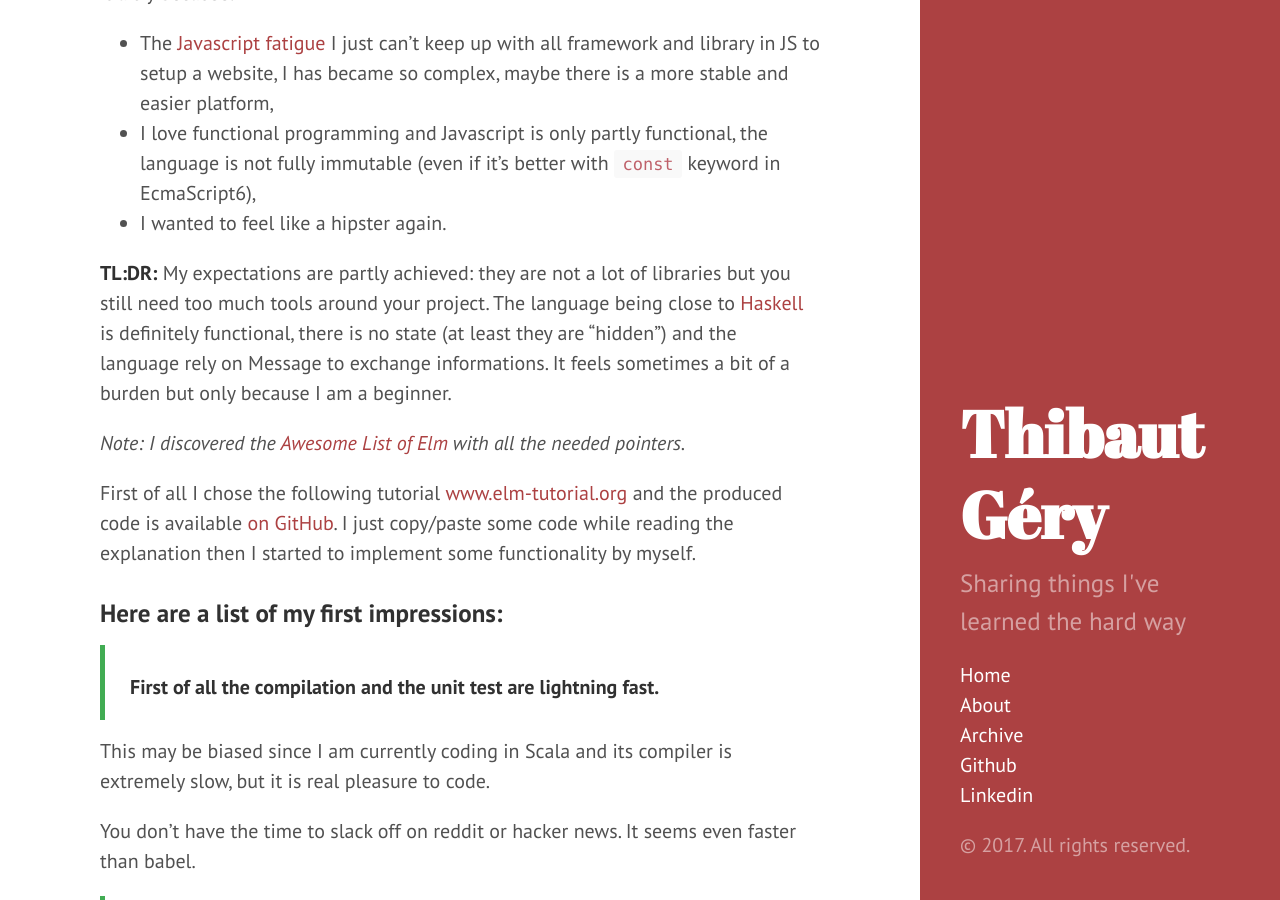
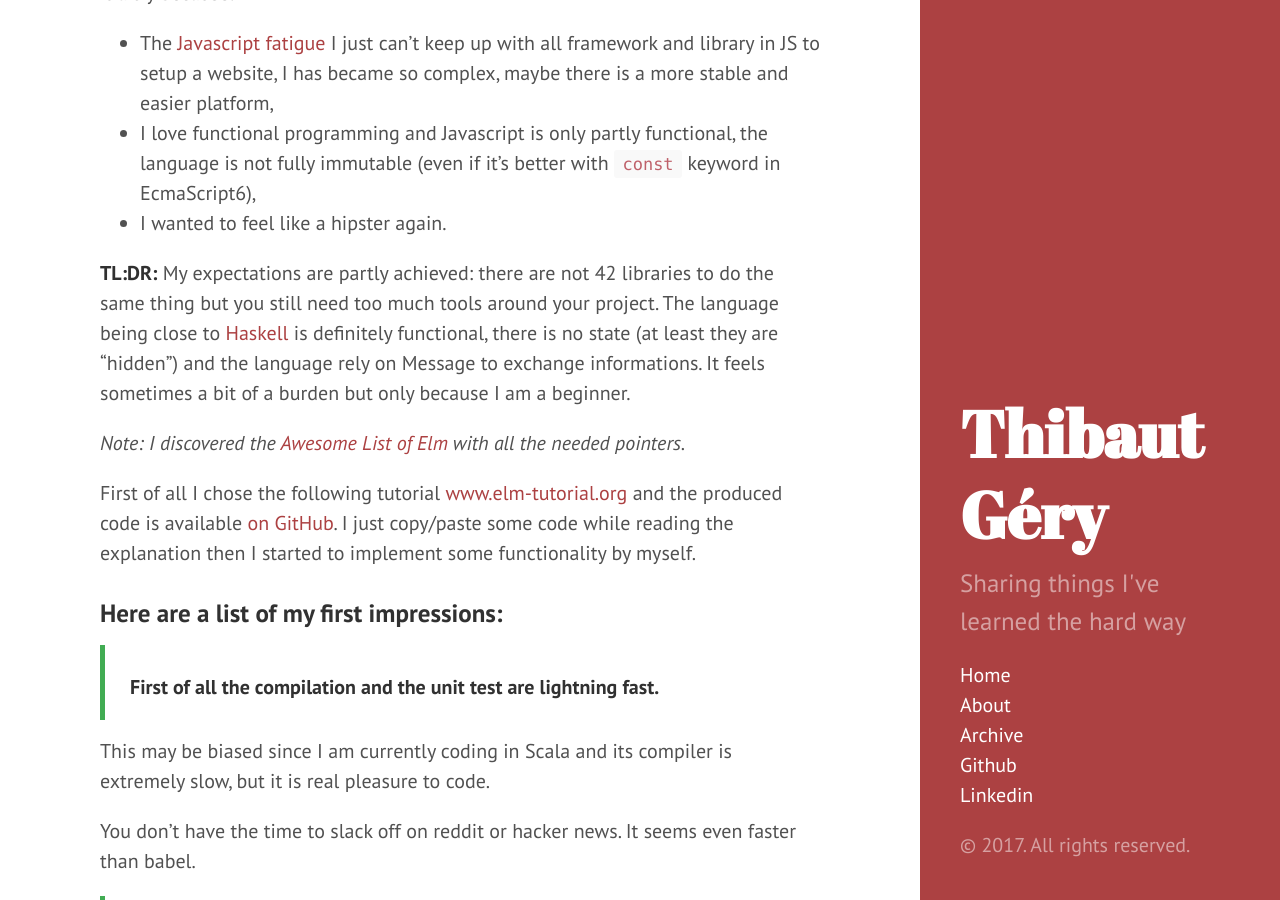
Before and after one commit to ThibautGery/ThibautGery.github.io, a Jekyll site: the page built from _posts/2017-02-13-elm-first-impressions.md, in a window 1280 px wide and 900 px high, scrolled down 548 px. Built offline with Jekyll 4.4.1, drawn with Linux system fonts in a browser that asks for light colours; comment, search, counter and statistics services are not loaded.

Commit message:
rephrase to be clearer

```diff
--- a/_posts/2017-02-13-elm-first-impressions.md
+++ b/_posts/2017-02-13-elm-first-impressions.md
@@ -20,7 +20,7 @@ The idea is to compile ~~Haskell~~ Elm to Javascript to create web site. I wante
 * I wanted to feel like a hipster again.
 
 
-**TL:DR:** My expectations are partly achieved: they are not a lot of libraries but you still need too much tools around your project. The language being close to [Haskell] is definitely functional, there is no state (at least they are "hidden") and the language rely on Message to exchange informations. It feels sometimes a bit of a burden but only because I am a beginner.
+**TL:DR:** My expectations are partly achieved: there are not 42 libraries to do the same thing but you still need too much tools around your project. The language being close to [Haskell] is definitely functional, there is no state (at least they are "hidden") and the language rely on Message to exchange informations. It feels sometimes a bit of a burden but only because I am a beginner.
 
 
 *Note: I discovered the [Awesome List of Elm](https://github.com/isRuslan/awesome-elm) with all the needed pointers.*
```
